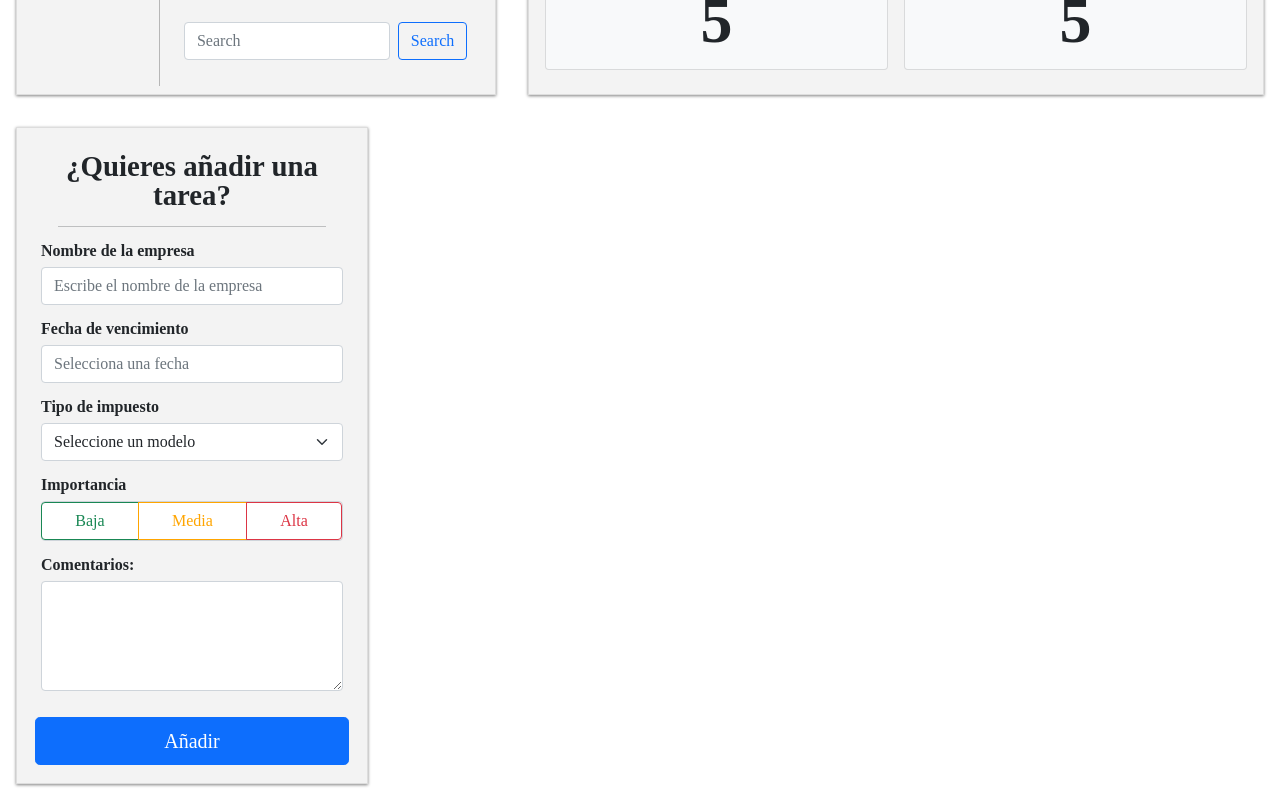
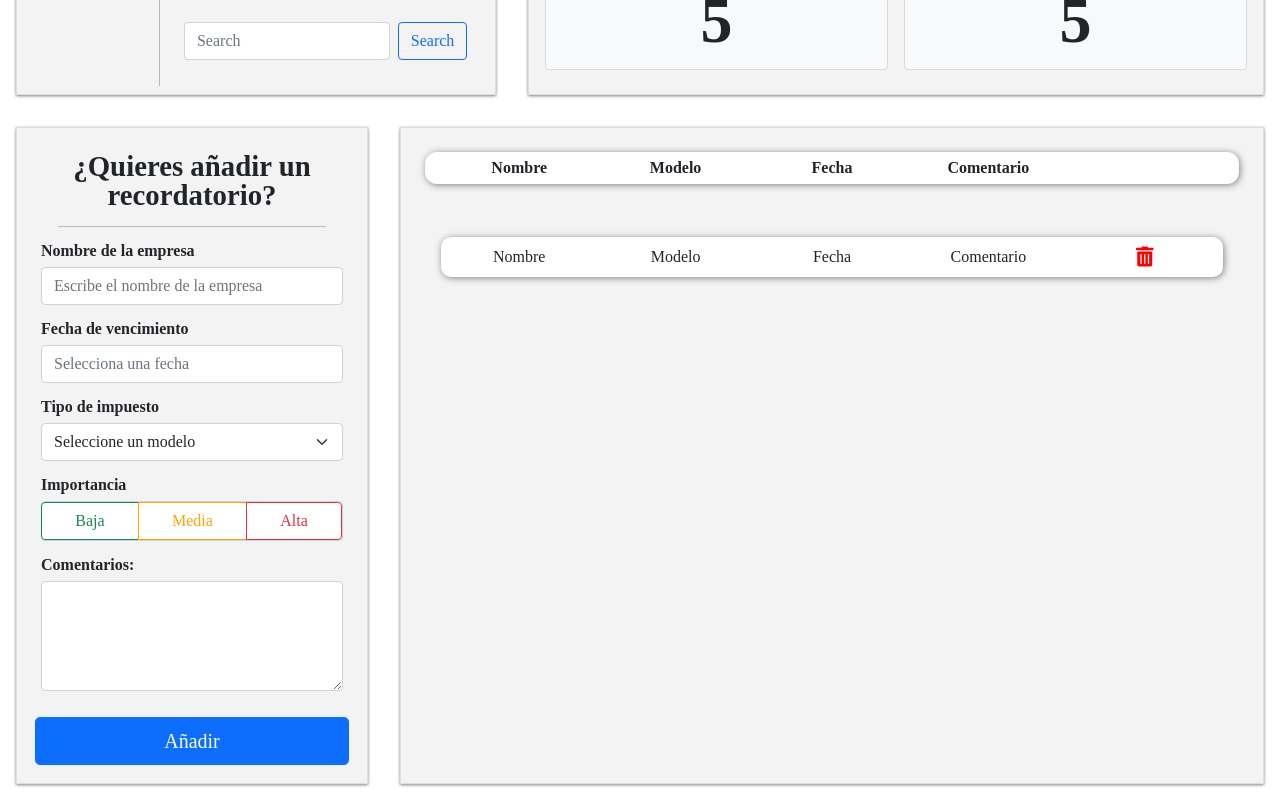
Before and after one commit to Manu639/ToDo-s, a plain HTML site: page index.html in a window 1280 px wide. Shown: the part 102-902 px from the top of the page. Drawn offline with nearby package versions, Linux system fonts and the light colour scheme.

Commit message:
Finished task show area and task model

```diff
--- a/css/styles.css
+++ b/css/styles.css
@@ -140,12 +140,10 @@ main {
 main form {
     background-color: rgba(238, 238, 238, 0.719);
     width: calc(30% - 2em);
-    height: 100%;
     padding: 0.5em;
     margin: 1em;
     border: 1px solid #ddd;
     box-shadow: 0px 1px 3px grey;
-
 }
 
 main form h4 {
@@ -219,4 +217,92 @@ main form label {
 
 /* End Form */
 
+
+/* SectionTask */
+
+main section {
+    background-color: rgba(238, 238, 238, 0.719);
+    width: calc(70% - 2em);
+    padding: 0.5em;
+    margin: 1em;
+    border: 1px solid #ddd;
+    box-shadow: 0px 1px 3px grey;
+    display: flex;
+    flex-wrap: wrap;
+}
+
+.labels {
+    display: flex;
+    flex-wrap: wrap;
+    justify-content: space-around;
+    width: 100%;
+    text-align: center;
+    align-items: center;
+    padding: 0em 1em;
+    margin: 1em;
+    border-radius: 12px;
+    max-height: 5%;
+    background-color: white;
+    font-weight: 700;
+    box-shadow: 1px 1px 7px grey;
+}
+
+.labels p {
+    width: 20%;
+}
+
+.labels p:last-child {
+    visibility: hidden;
+}
+
+.taskArea {
+    margin: 1em;
+    display: flex;
+    flex-direction: column;
+    width: 100%;
+    padding: 1em;
+    padding-top: 0em;
+    min-height: 80%;
+}
+
+.task {
+    background-color: white;
+    border-radius: 10px;
+    box-shadow: 1px 1px 7px gray;
+    display: flex;
+    flex-wrap: wrap;
+    justify-content: space-around;
+    align-items: center;
+    width: 100%;
+    text-align: center;
+    margin: 0.8em 0em;
+    min-height: 2.5em;
+    /*     position: relative;
+    overflow: hidden; */
+    /*     background-color: rgba(25, 135, 84, 0.3);
+    background-color: rgba(220, 53, 69, 0.3);
+    background-color: rgba(255, 140, 0, 0.3); */
+}
+
+/* .task>div {
+    position: absolute;
+    left: 17px;
+    border-radius: 50%;
+    height: 30px;
+    width: 30px;
+    background-color: rgba(25, 135, 84, 0.7);
+} */
+
+.task p {
+    width: 20%;
+}
+
+.task i {
+    font-size: 1.25em;
+    color: red;
+}
+
+
+
+/* End SectionTask */
 /* End Main */
--- a/index.html
+++ b/index.html
@@ -6,14 +6,20 @@
     <meta http-equiv="X-UA-Compatible" content="IE=edge">
     <meta name="viewport" content="width=device-width, initial-scale=1.0">
     <title>ToDo's List</title>
+
+    <!-- FontAwesome -->
     <link rel="stylesheet" href="https://cdnjs.cloudflare.com/ajax/libs/font-awesome/5.15.3/css/all.min.css"
         integrity="sha512-iBBXm8fW90+nuLcSKlbmrPcLa0OT92xO1BIsZ+ywDWZCvqsWgccV3gFoRBv0z+8dLJgyAHIhR35VZc2oM/gI1w=="
-        crossorigin="anonymous" referrerpolicy="no-referrer" />
+        crossorigin="anonymous" referrerpolicy="no-referrer">
+    <!-- FontAwesome -->
+
+    <!-- Boostrap -->
     <link href="https://cdn.jsdelivr.net/npm/bootstrap@5.0.2/dist/css/bootstrap.min.css" rel="stylesheet"
         integrity="sha384-EVSTQN3/azprG1Anm3QDgpJLIm9Nao0Yz1ztcQTwFspd3yD65VohhpuuCOmLASjC" crossorigin="anonymous">
     <script src="https://cdn.jsdelivr.net/npm/bootstrap@5.0.2/dist/js/bootstrap.bundle.min.js"
         integrity="sha384-MrcW6ZMFYlzcLA8Nl+NtUVF0sA7MsXsP1UyJoMp4YLEuNSfAP+JcXn/tWtIaxVXM"
         crossorigin="anonymous"></script>
+    <!-- Boostrap -->
     <script src="js/model.js"></script>
     <link rel="stylesheet" href="css/styles.css">
 </head>
@@ -41,13 +47,13 @@
             </div>
             <div id="sectionStats">
                 <div class="card text-dark bg-light mb-3">
-                    <div class="card-header">Tareas Pendientes</div>
+                    <div class="card-header">Modelos Pendientes</div>
                     <div class="card-body">
                         <p>5</p>
                     </div>
                 </div>
                 <div class="card text-dark bg-light mb-3">
-                    <div class="card-header">Tareas Urgentes</div>
+                    <div class="card-header">Modelos Urgentes</div>
                     <div class="card-body">
                         <p>5</p>
                     </div>
@@ -56,7 +62,7 @@
         </header>
         <main>
             <form action="">
-                <h4 class="m-3">¿Quieres añadir una tarea?</h4>
+                <h4 class="m-3">¿Quieres añadir un recordatorio?</h4>
                 <hr noshade="noshade">
                 <div class="m-3">
                     <label for="companyName" class="form-label">Nombre de la empresa</label>
@@ -99,7 +105,32 @@
                 <input class="btn btn-primary btn-lg" type="submit" value="Añadir">
             </form>
             <section id="sectionTasks">
+                <div class="labels">
+                    <p>Nombre</p>
+                    <p>Modelo</p>
+                    <p> Fecha</p>
+                    <p>Comentario</p>
+                    <p>Borrar</p>
+                </div>
+
+                <div class="taskArea">
+                    <div class="task">
+                        <div>
+                        </div>
+                        <p>Nombre</p>
+                        <p>Modelo</p>
+                        <p> Fecha</p>
+                        <p>Comentario</p>
+                        <p><i class="fas fa-trash-alt"></i></p>
+                    </div>
+                </div>
+
+
             </section>
+
+
+
+
         </main>
     </div>
 
```
